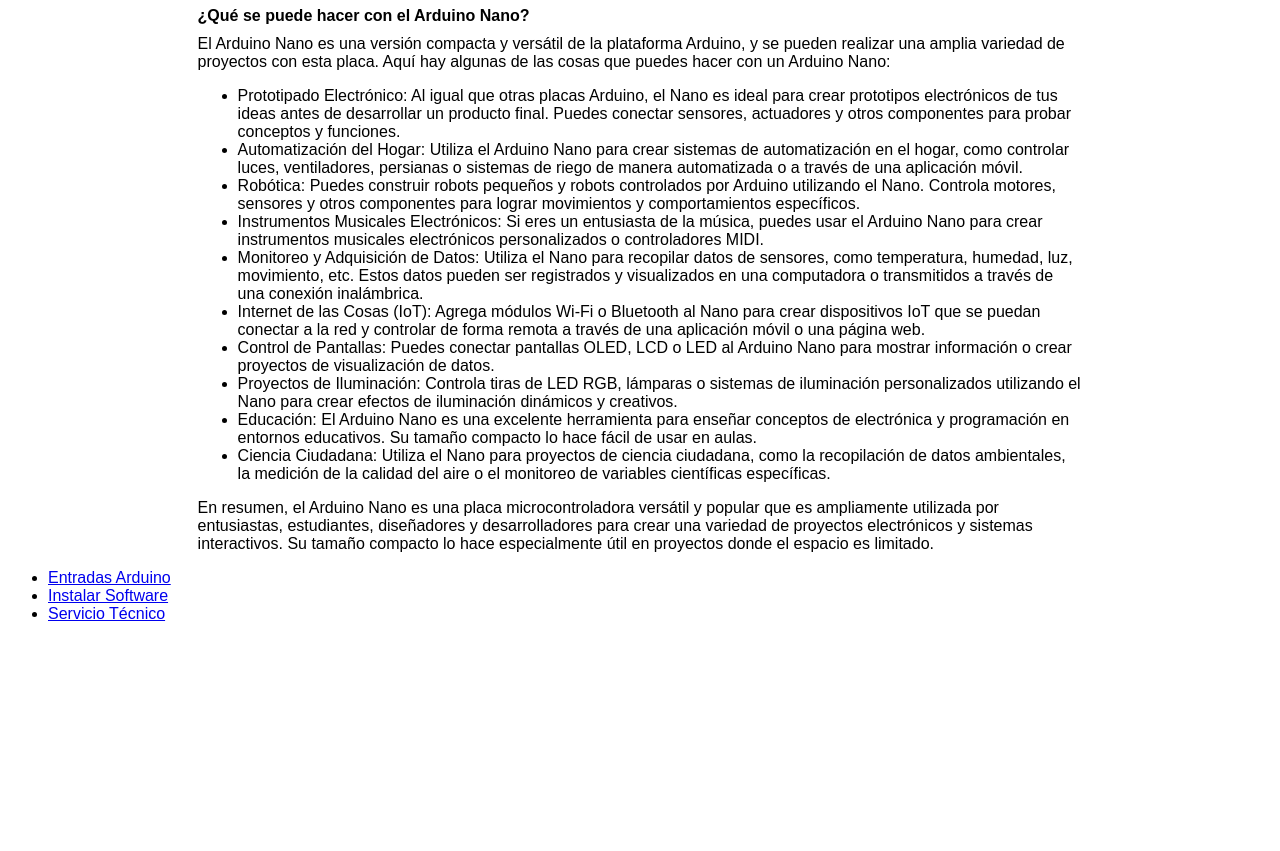
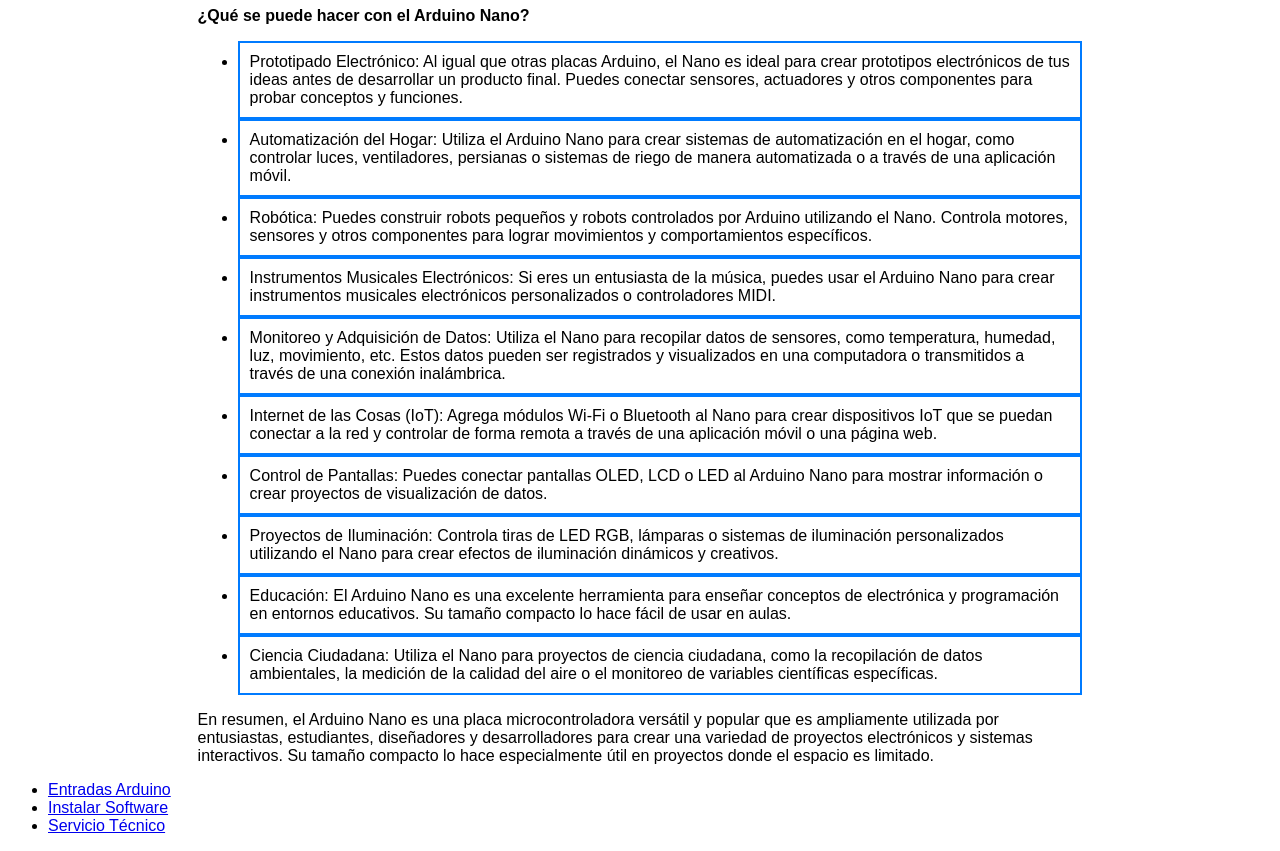
Before and after one commit to juanpaa26/Arduino-nano-, a plain HTML site: page index.html in a window 1280 px wide. Shown: the part 611-1462 px from the top of the page. Before the commit the page ends 1250 px from the top, so only its background shows below. Drawn offline with Linux system fonts and the light colour scheme.

Commit message:
Update index.html

```diff
--- a/index.html
+++ b/index.html
@@ -18,6 +18,7 @@
     .content {
       width: 70%;
       margin: 0 auto;
+      text-align: left;
     }
 
     p {
@@ -33,6 +34,11 @@
     ul {
       text-align: left;
     }
+
+    .blue-border {
+      border: 2px solid #007BFF;
+      padding: 10px;
+    }
   </style>
 </head>
 
@@ -47,19 +53,17 @@
 
     <p><strong>¿Qué se puede hacer con el Arduino Nano?</strong></p>
 
-    <p>El Arduino Nano es una versión compacta y versátil de la plataforma Arduino, y se pueden realizar una amplia variedad de proyectos con esta placa. Aquí hay algunas de las cosas que puedes hacer con un Arduino Nano:</p>
-
     <ul>
-      <li>Prototipado Electrónico: Al igual que otras placas Arduino, el Nano es ideal para crear prototipos electrónicos de tus ideas antes de desarrollar un producto final. Puedes conectar sensores, actuadores y otros componentes para probar conceptos y funciones.</li>
-      <li>Automatización del Hogar: Utiliza el Arduino Nano para crear sistemas de automatización en el hogar, como controlar luces, ventiladores, persianas o sistemas de riego de manera automatizada o a través de una aplicación móvil.</li>
-      <li>Robótica: Puedes construir robots pequeños y robots controlados por Arduino utilizando el Nano. Controla motores, sensores y otros componentes para lograr movimientos y comportamientos específicos.</li>
-      <li>Instrumentos Musicales Electrónicos: Si eres un entusiasta de la música, puedes usar el Arduino Nano para crear instrumentos musicales electrónicos personalizados o controladores MIDI.</li>
-      <li>Monitoreo y Adquisición de Datos: Utiliza el Nano para recopilar datos de sensores, como temperatura, humedad, luz, movimiento, etc. Estos datos pueden ser registrados y visualizados en una computadora o transmitidos a través de una conexión inalámbrica.</li>
-      <li>Internet de las Cosas (IoT): Agrega módulos Wi-Fi o Bluetooth al Nano para crear dispositivos IoT que se puedan conectar a la red y controlar de forma remota a través de una aplicación móvil o una página web.</li>
-      <li>Control de Pantallas: Puedes conectar pantallas OLED, LCD o LED al Arduino Nano para mostrar información o crear proyectos de visualización de datos.</li>
-      <li>Proyectos de Iluminación: Controla tiras de LED RGB, lámparas o sistemas de iluminación personalizados utilizando el Nano para crear efectos de iluminación dinámicos y creativos.</li>
-      <li>Educación: El Arduino Nano es una excelente herramienta para enseñar conceptos de electrónica y programación en entornos educativos. Su tamaño compacto lo hace fácil de usar en aulas.</li>
-      <li>Ciencia Ciudadana: Utiliza el Nano para proyectos de ciencia ciudadana, como la recopilación de datos ambientales, la medición de la calidad del aire o el monitoreo de variables científicas específicas.</li>
+      <li class="blue-border">Prototipado Electrónico: Al igual que otras placas Arduino, el Nano es ideal para crear prototipos electrónicos de tus ideas antes de desarrollar un producto final. Puedes conectar sensores, actuadores y otros componentes para probar conceptos y funciones.</li>
+      <li class="blue-border">Automatización del Hogar: Utiliza el Arduino Nano para crear sistemas de automatización en el hogar, como controlar luces, ventiladores, persianas o sistemas de riego de manera automatizada o a través de una aplicación móvil.</li>
+      <li class="blue-border">Robótica: Puedes construir robots pequeños y robots controlados por Arduino utilizando el Nano. Controla motores, sensores y otros componentes para lograr movimientos y comportamientos específicos.</li>
+      <li class="blue-border">Instrumentos Musicales Electrónicos: Si eres un entusiasta de la música, puedes usar el Arduino Nano para crear instrumentos musicales electrónicos personalizados o controladores MIDI.</li>
+      <li class="blue-border">Monitoreo y Adquisición de Datos: Utiliza el Nano para recopilar datos de sensores, como temperatura, humedad, luz, movimiento, etc. Estos datos pueden ser registrados y visualizados en una computadora o transmitidos a través de una conexión inalámbrica.</li>
+      <li class="blue-border">Internet de las Cosas (IoT): Agrega módulos Wi-Fi o Bluetooth al Nano para crear dispositivos IoT que se puedan conectar a la red y controlar de forma remota a través de una aplicación móvil o una página web.</li>
+      <li class="blue-border">Control de Pantallas: Puedes conectar pantallas OLED, LCD o LED al Arduino Nano para mostrar información o crear proyectos de visualización de datos.</li>
+      <li class="blue-border">Proyectos de Iluminación: Controla tiras de LED RGB, lámparas o sistemas de iluminación personalizados utilizando el Nano para crear efectos de iluminación dinámicos y creativos.</li>
+      <li class="blue-border">Educación: El Arduino Nano es una excelente herramienta para enseñar conceptos de electrónica y programación en entornos educativos. Su tamaño compacto lo hace fácil de usar en aulas.</li>
+      <li class="blue-border">Ciencia Ciudadana: Utiliza el Nano para proyectos de ciencia ciudadana, como la recopilación de datos ambientales, la medición de la calidad del aire o el monitoreo de variables científicas específicas.</li>
     </ul>
 
     <p>En resumen, el Arduino Nano es una placa microcontroladora versátil y popular que es ampliamente utilizada por entusiastas, estudiantes, diseñadores y desarrolladores para crear una variedad de proyectos electrónicos y sistemas interactivos. Su tamaño compacto lo hace especialmente útil en proyectos donde el espacio es limitado.</p>
```
